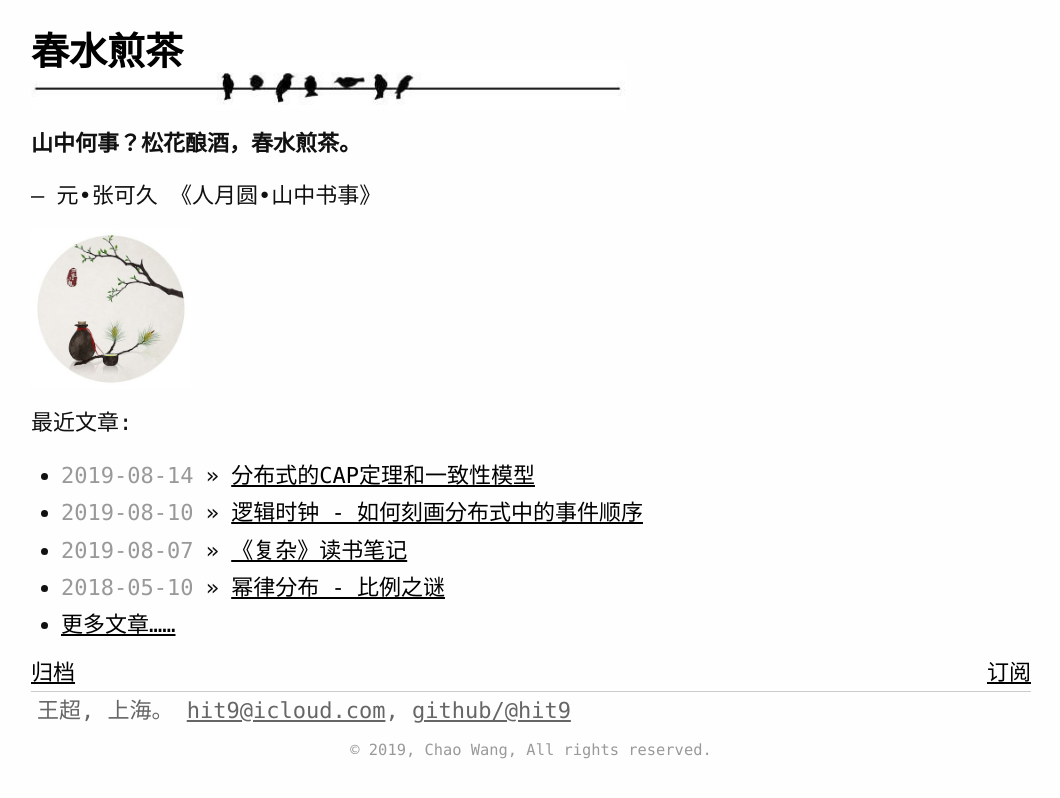
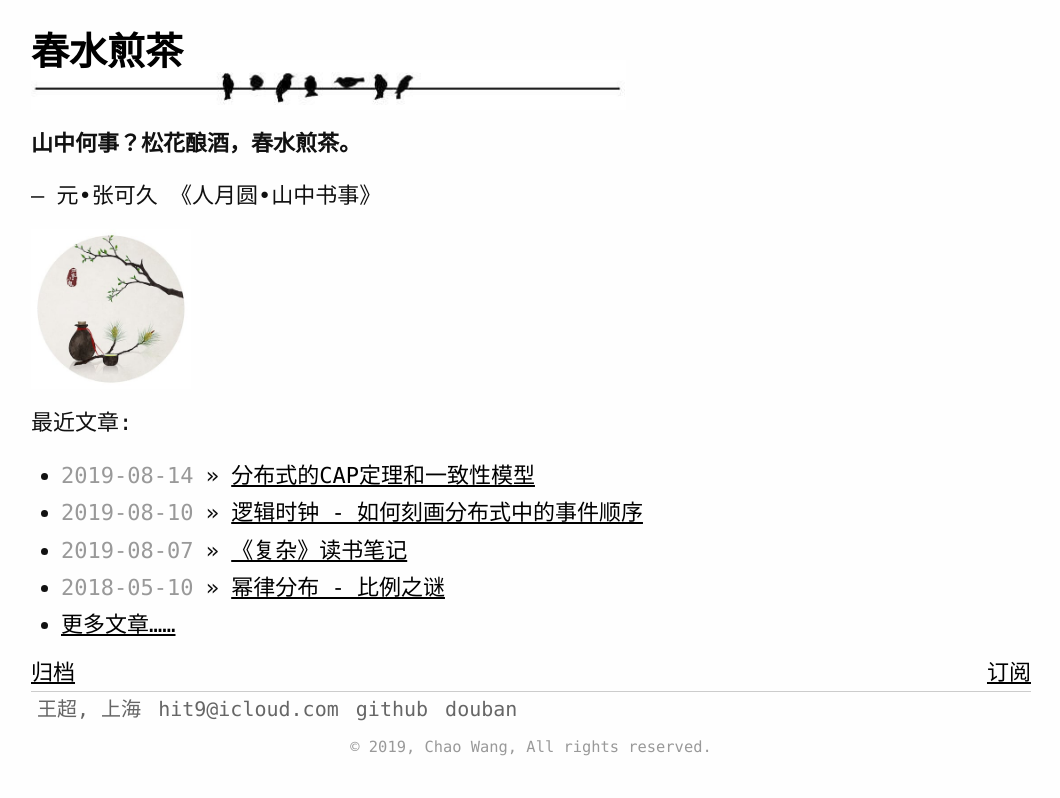
Before and after one commit to gfphoto/writings.sh, a Jekyll site: the page built from index.md, in a window 1280 px wide. Shown: the top 798 px of the page, without its empty margins (109-1169 px from the left). Built offline with Jekyll 4.4.1, drawn with Linux system fonts in a browser that asks for light colours.

Commit message:
Minor fix css

```diff
--- a/_config.yml
+++ b/_config.yml
@@ -8,6 +8,7 @@ baseurl: "" # the subpath of your site, e.g. /blog
 url: "https://writings.sh"
 twitter_username: _hit9
 github_username: hit9
+douban_username: hit9
 
 # Build settings
 markdown: kramdown
--- a/_includes/contact_bar.html
+++ b/_includes/contact_bar.html
@@ -4,9 +4,10 @@
     <img alt="avatar" src="{{ site.gravatar_link }}?s=80">
   </span>
   <span markdown="1" class="contact-info-container">
-    {{ site.author_name_cn }}, {{ site.author_location }}。
-    <a href="mailto: {{ site.email }}">{{ site.email }}</a>,
-    <a href="https://github.com/{{ site.github_username }}"> github/@{{ site.github_username }} </a>
+    {{ site.author_name_cn }}, {{ site.author_location }}
+    <a href="mailto: {{ site.email }}">{{ site.email }}</a>
+    <a href="https://github.com/{{ site.github_username }}"> github </a>
+    <a href="https://www.douban.com/people/{{ site.douban_username }}"> douban </a>
   </span>
   <div class="clear"></div>
 </div>
```
Also changed, not shown: assets/src/css/style.css (+7 -2 lines), assets/css/style.min.css.
